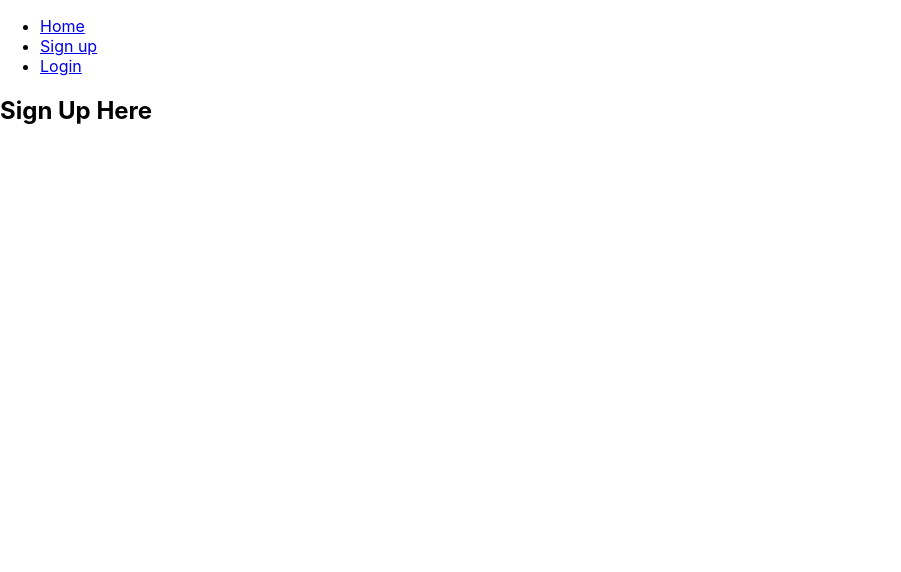
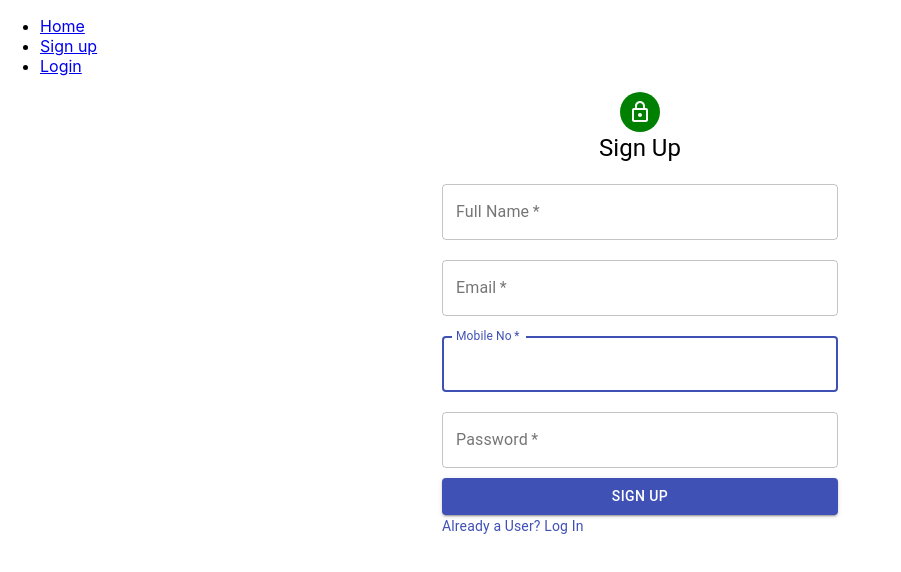
Before and after one commit to hsp98/BIOVIS, a React (Create React App) app in the folder biovis/: page /signup in a window 1280 px wide. Shown: the top 572 px of the page, without its empty margins (0-901 px from the left). Built offline with nearby package versions, Linux system fonts and the light colour scheme.

Commit message:
Sign Up page completed

```diff
--- a/biovis/src/auth/signup.js
+++ b/biovis/src/auth/signup.js
@@ -1,13 +1,224 @@
-import * as React from 'react';
+import Avatar from "@material-ui/core/Avatar";
+import Button from "@material-ui/core/Button";
+import Container from "@material-ui/core/Container";
+import Grid from "@material-ui/core/Grid";
+import Link from "@material-ui/core/Link";
+import TextField from "@material-ui/core/TextField";
+import Typography from "@material-ui/core/Typography";
+import LockOutlinedIcon from "@material-ui/icons/LockOutlined";
+import React from "react";
+
+//inline styles
+const styles = {
+  paper: {
+    display: "flex",
+    flexDirection: "column",
+    alignItems: "center",
+  },
+  icon: {
+    margin: "auto",
+    backgroundColor: "green",
+  },
+  input: {
+    marginTop: "20px",
+  },
+  errorMessage: {
+    color: "red",
+  },
+};
 
 class SignUp extends React.Component {
   constructor(props) {
     super(props);
-    this.state = {};
+    this.state = {
+      fullname: "",
+      email: "",
+      mobileNo: "",
+      password: "", //not a secure way to store the passsword - needs updating
+      showError: false,
+      errorMessage: "",
+    };
   }
 
+  handleUsernameChange = (event) => {
+    //event.target.value is the username input's value
+    this.setState({ username: event.target.value });
+  };
+
+  handlePasswordChange = (event) => {
+    //event.target.value is the password input's value
+    this.setState({ password: event.target.value });
+  };
+
+  handlefullnameChange = (event) => {
+    //event.target.value is the username input's value
+    this.setState({ fullname: event.target.value });
+  };
+
+  handleMobileNoChange = (event) => {
+    //event.target.value is the password input's value
+    this.setState({ mobileNo: event.target.value });
+  };
+
+  handleSignUpSubmit = () => {
+    //putting these in vars so we don't have to repeatedly fetch state
+    const username = this.state.username;
+    const password = this.state.password;
+    const fullname = this.state.fullname;
+    const mobileNo = this.state.mobileNo;
+
+    const isUsernameVerified = this.verifyUsername(username);
+    const isPasswordVerified = this.verifyPassword(password);
+    const isfullnameVerified = this.verifyFullname(fullname);
+    const isMobileNoVerified = this.verifyMobileNo(mobileNo);
+
+    if (
+      isUsernameVerified &&
+      isPasswordVerified &&
+      isfullnameVerified &&
+      isMobileNoVerified
+    ) {
+      this.setState({ showError: false, errorMessage: "" });
+
+      // //To-do: Implement login logic, should look something like this
+      // const userObject = DatabaseCall(username, password); //database call needs to return a user object
+
+      // //set a login session variable
+      // localStorage.setItem('userObject', userObject); //store user object in localStorage
+      // localStorage.setItem('isLoggedIn', true);
+
+      //redirect the user
+    } else {
+      isUsernameVerified
+        ? this.setState({
+            showError: true,
+            errorMessage: "Password must be at least 8 characters.",
+          }) //if username is verified then password has the error
+        : this.setState({
+            showError: true,
+            errorMessage: "Username must be at least 5 characters.",
+          }); //username not verified
+    }
+  };
+
+  verifyUsername = (username) => {
+    //only condition is that username cannot be empty
+    if (username.length > 5) {
+      return true;
+    } else {
+      return false;
+    }
+  };
+
+  verifyFullname = (fullname) => {
+    //only condition is that fullname cannot be empty
+    if (fullname.length > 0) {
+      return true;
+    } else {
+      return false;
+    }
+  };
+
+  verifyMobileNo = (mobileNo) => {
+    //only condition is that mobile No cannot be empty
+    if (mobileNo.length === 10) {
+      return true;
+    } else {
+      return false;
+    }
+  };
+
+  verifyPassword = (password) => {
+    //password cannot be empty
+    if (password.length > 8) {
+      return true;
+    } else {
+      return false;
+    }
+  };
+
   render() {
-    return <h2>Sign Up Here</h2>;
+    return (
+      <Container component="main" maxWidth="xs">
+        <div style={styles.paper}>
+          <Avatar style={styles.icon}>
+            <LockOutlinedIcon />
+          </Avatar>
+          <Typography component="h1" variant="h5">
+            Sign Up
+          </Typography>
+          <form className={styles.form} noValidate>
+            {/* fullname field */}
+            <TextField
+              variant="outlined"
+              value={this.state.fullname}
+              style={styles.input}
+              required
+              fullWidth
+              label="Full Name"
+              autoComplete="name" //shows emails that user has previously entered
+              onChange={this.handlefullnameChange}
+              autoFocus
+            />
+            {/* username field */}
+            <TextField
+              variant="outlined"
+              value={this.state.username}
+              style={styles.input}
+              required
+              fullWidth
+              label="Email"
+              autoComplete="email" //shows emails that user has previously entered
+              onChange={this.handleUsernameChange}
+              autoFocus
+            />
+            {/* mobileno field */}
+            <TextField
+              variant="outlined"
+              value={this.state.mobileNo}
+              style={styles.input}
+              required
+              fullWidth
+              label="Mobile No"
+              onChange={this.handleMobileNoChange}
+              autoFocus
+            />
+            {/* password field */}
+            <TextField
+              variant="outlined"
+              value={this.state.password}
+              style={styles.input}
+              required
+              fullWidth
+              label="Password"
+              type="password"
+              onChange={this.handlePasswordChange}
+            />
+            <Button
+              fullWidth
+              variant="contained"
+              color="primary"
+              style={{ marginTop: "10px" }}
+              onClick={this.handleLoginSubmit}
+            >
+              Sign Up
+            </Button>
+            {this.state.showError && (
+              <Typography style={styles.errorMessage}>
+                {this.state.errorMessage}
+              </Typography>
+            )}
+            <Grid container>
+              <Grid item>
+                <Link href="/login" variant="body2">
+                  {"Already a User? Log In"}
+                </Link>
+              </Grid>
+            </Grid>
+          </form>
+        </div>
+      </Container>
+    );
   }
 }
 
```
Also changed, not shown: biovis/src/buysell/buysell.js (added), 1 other file (tests, documents, lock files or other folders).
